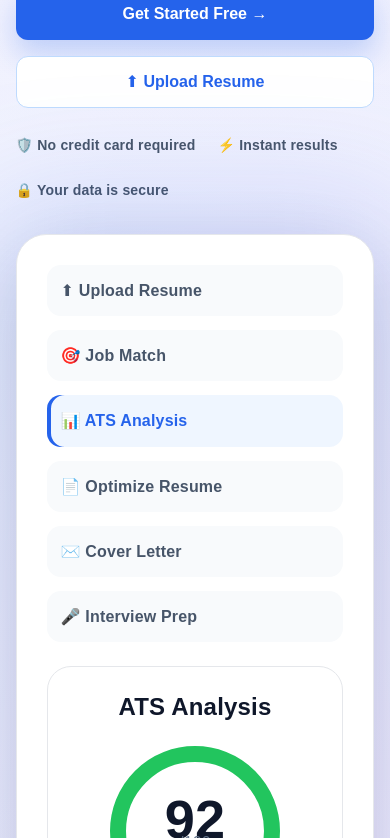
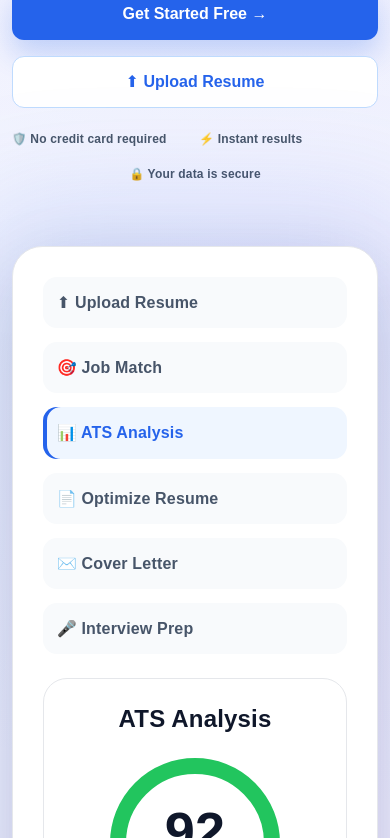
Before and after one commit to rgervacio0803/careerlaunch-ai, a React (Vite) app: page / in a window 390 px wide. Shown: the part 646-1484 px from the top of the page. Built offline with nearby package versions, Linux system fonts and the light colour scheme; no server answers.

Commit message:
Improve landing page mobile responsiveness

```diff
--- a/src/styles/landing.css
+++ b/src/styles/landing.css
@@ -38,13 +38,14 @@
 .landing-links {
   display: flex;
   align-items: center;
-  gap: 30px;
+  gap: 26px;
 }
 
 .landing-links a {
   text-decoration: none;
   color: #334155;
   font-weight: 700;
+  font-size: 15px;
 }
 
 .landing-links button,
@@ -61,7 +62,7 @@
 }
 
 .landing-hero {
-  width: min(1500px, 92%);
+  width: min(1750px, 94%);
   max-width: none;
   margin: 0 auto;
   padding: 90px 0;
@@ -86,7 +87,7 @@
 .landing-left h1 {
   max-width: 720px;
   margin: 0 0 26px;
-  font-size: clamp(48px, 5vw, 72px);
+  font-size: clamp(52px, 4vw, 80px);
   line-height: 1.02;
   letter-spacing: -0.06em;
 }
@@ -149,6 +150,15 @@
   padding: 30px;
   border-radius: 30px;
   box-shadow: 0 30px 80px rgba(15, 23, 42, 0.14);
+}
+
+.landing-preview {
+  width: 110%;
+}
+
+.preview-shell {
+  transform: scale(1.08);
+  transform-origin: center left;
 }
 
 .preview-sidebar {
@@ -255,7 +265,7 @@
 
 .landing-features {
   background: white;
-  padding: 80px 7%;
+  padding: 55px 7% 70px;
   text-align: center;
   border-top: 1px solid #e5e7eb;
 }
@@ -279,9 +289,9 @@
 }
 
 .feature-row {
-  width: min(1350px, 92%);
+  width: min(1500px, 94%);
   max-width: none;
-  margin: 44px auto 0;
+  margin: 32px auto 0;
   display: grid;
   grid-template-columns: repeat(4, 1fr);
   gap: 24px;
@@ -363,8 +373,8 @@
 .success-banner {
   width: min(1700px, 95%);
   max-width: none;
-  margin: 70px auto 0;
-  padding: 38px;
+  margin: 48px auto 0;
+  padding: 46px 52px;
   border-radius: 24px;
   background: linear-gradient(135deg, #eef6ff, #faf5ff);
   border: 1px solid #dbeafe;
@@ -395,7 +405,7 @@
 
 .success-left h3 {
   margin: 0;
-  font-size: 26px;
+  font-size: 30px;
 }
 
 .success-left p {
@@ -519,4 +529,89 @@
     line-height: 1.1;
     white-space: nowrap;
   }
+
+  .success-banner {
+    width: calc(100% - 32px);
+    margin: 36px auto 0;
+    padding: 32px 24px;
+  }
+
+  .success-content {
+    flex-direction: column;
+    gap: 18px;
+    text-align: center;
+  }
+
+  .success-icon {
+    width: 72px;
+    height: 72px;
+    font-size: 36px;
+  }
+
+  .success-content h3 {
+    font-size: 26px;
+    line-height: 1.15;
+    margin: 0 0 10px;
+  }
+
+  .success-content p {
+    max-width: 100%;
+    font-size: 15px;
+    line-height: 1.6;
+  }
+
+  .landing-trust {
+  margin-top: 20px;
+  display: grid;
+  grid-template-columns: 1fr 1fr;
+  gap: 12px 8px;
+  font-size: 12px;
 }
+
+.landing-trust span {
+  white-space: nowrap;
+}
+
+.landing-trust span:last-child {
+  grid-column: 1 / -1;
+  justify-self: center;
+}
+
+  .landing-preview {
+    width: 100%;
+    margin-top: 28px;
+  }
+
+  .preview-shell {
+    transform: none;
+    width: 100%;
+  }
+
+  .feature-row {
+  width: 100%;
+  margin-top: 30px;
+  gap: 18px;
+}
+
+.feature-item {
+  padding: 24px 28px;
+  border-radius: 20px;
+}
+
+.feature-icon {
+  width: 56px;
+  height: 56px;
+  font-size: 26px;
+  margin-bottom: 18px;
+}
+
+.feature-item h3 {
+  font-size: 24px;
+  margin-bottom: 10px;
+}
+
+.feature-item p {
+  line-height: 1.6;
+  margin-bottom: 16px;
+}
+}
```
